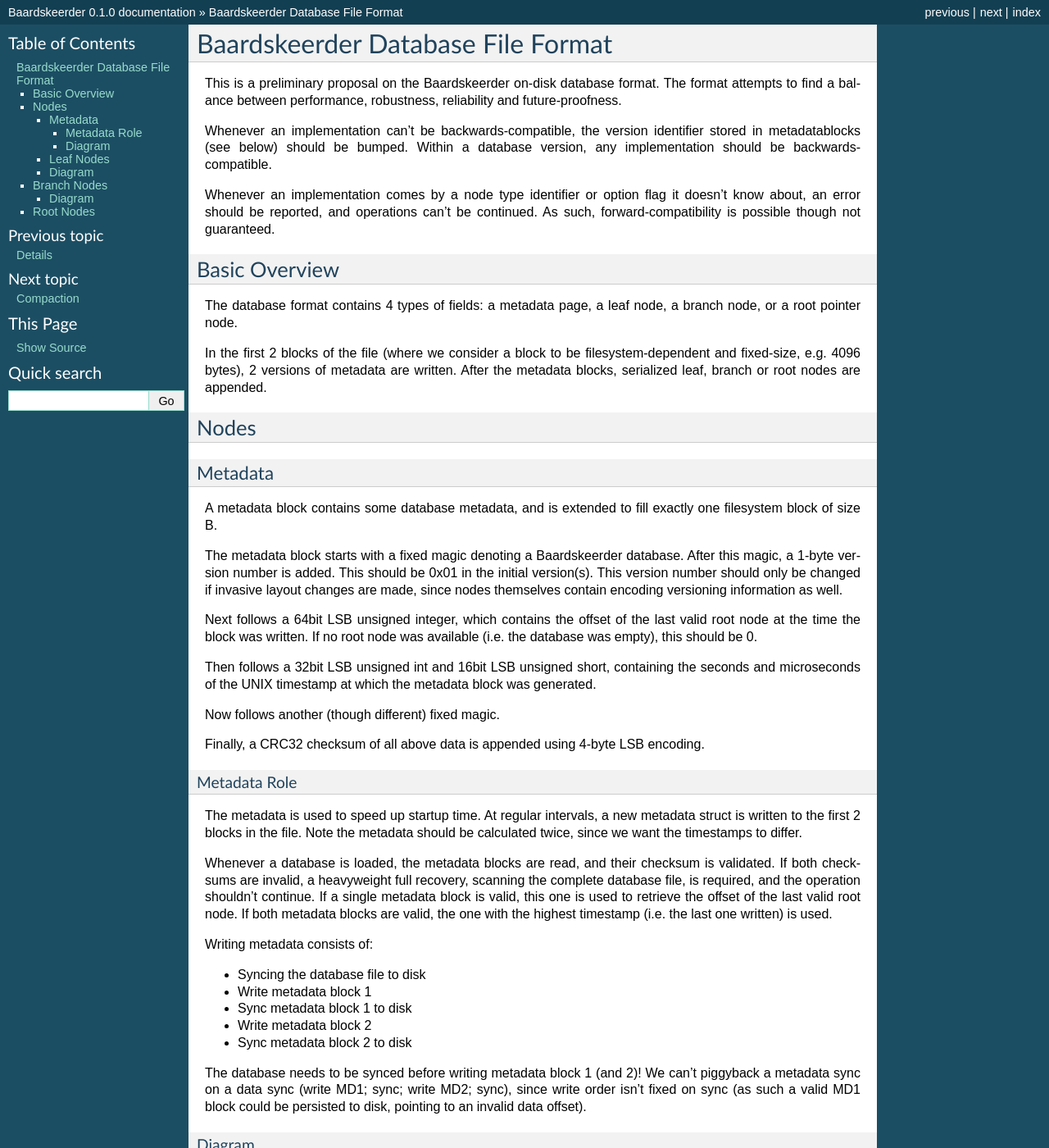
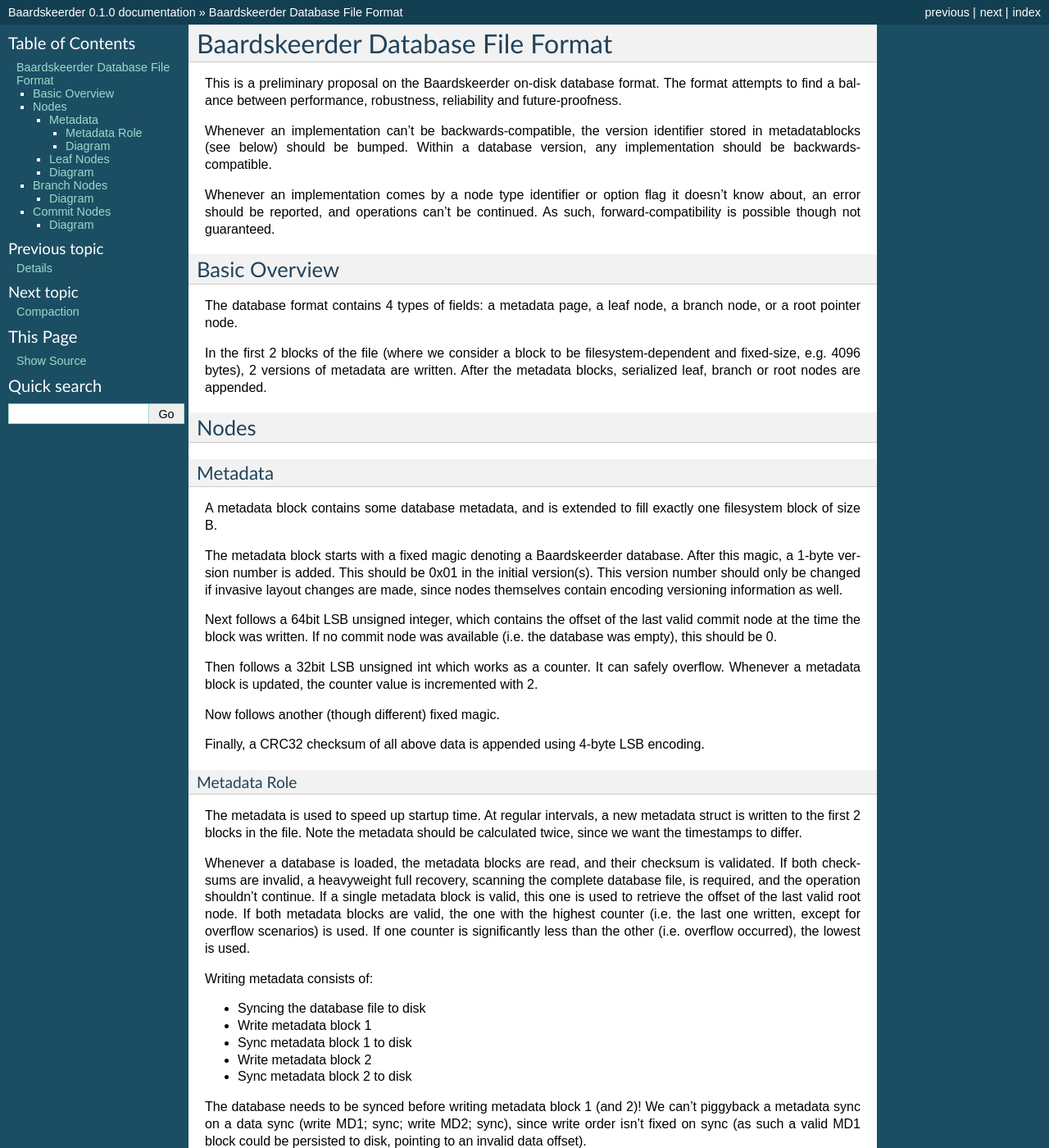
Before and after one commit to Incubaid/baardskeerder, a Sphinx documentation site: the page built from doc/disk_format.rst, in a window 1280 px wide and 1400 px high. Shown: the whole window at 82% size. Built offline with Sphinx 7.4.7, drawn with Linux system fonts in a browser that asks for light colours; some of the changed text lies outside the part shown.

Commit message:
Add commit nodes to disk format

```diff
--- a/doc/disk_format.rst
+++ b/doc/disk_format.rst
@@ -36,12 +36,12 @@
 information as well.
 
 Next follows a 64bit LSB unsigned integer, which contains the offset of the
-last valid root node at the time the block was written. If no root node was
+last valid commit node at the time the block was written. If no commit node was
 available (i.e. the database was empty), this should be 0.
 
-Then follows a 32bit LSB unsigned int and 16bit LSB unsigned short, containing
-the seconds and microseconds of the UNIX timestamp at which the metadata block
-was generated.
+Then follows a 32bit LSB unsigned int which works as a counter. It can safely
+overflow. Whenever a metadata block is updated, the counter value is
+incremented with 2.
 
 Now follows another (though different) fixed magic.
 
@@ -59,7 +59,9 @@
 scanning the complete database file, is required, and the operation shouldn't
 continue. If a single metadata block is valid, this one is used to retrieve the
 offset of the last valid root node. If both metadata blocks are valid, the one
-with the highest timestamp (i.e. the last one written) is used.
+with the highest counter (i.e. the last one written, except for overflow
+scenarios) is used. If one counter is significantly less than the other (i.e.
+overflow occurred), the lowest is used.
 
 Writing metadata consists of:
 
@@ -147,13 +149,37 @@
     | 4          | 1    | 1    | 1    | 4          | length | 8                  | 4          | length | 8                  | 4          |
     +------------------------------------------------------------------------------------------------------------------------------------+
 
-Root Nodes
-----------
-There are 2 ways to encode root nodes:
+Commit Nodes
+------------
+Whenever a slab has been written to all spindles, a commit node should be
+created. The commit node starts with a 32 bit LSB unsigned integer containing
+the length of the node, similar to other node formats. Then follows a single
+byte denoting a commit node (0x03 in the initial version).
 
-* Introduce a specific node type, containing nothing but a pointer to a root
-  branch node
-* Use one of the bitmap flags in a normal branch node to denote it can be used
-  as a root node.
+Next comes an always-incrementing integer using var-int encoding. The value is
+encoded in 32 bit LSB unsigned integers. The most significant bit denotes
+whether there's more data to be added (1 if there is, 0 in the final 32 bit
+value), and the lowest-value 32 bit integer comes first.
 
-If the latter is a suitable solution, we don't need a specific encoding.
+As such (in case the value encoding would be done in 8 bit integers, for
+demonstration purposes) this data::
+
+    0b01000000 == 64
+    0b01111111 == 127
+    0b10000010 0b00000001 == 130
+
+Next comes a 64 bit LSB unsigned integer contains the offset of the branch node
+containing the root of the B-tree.
+
+Finally, 4-byte CRC32 checksum of all this data (including the length
+specifier) is appended.
+
+Diagram
+~~~~~~~
+::
+
+    +-----------------------------------------------------------------------------+
+    | 0x00000032 | 0x03 | 0x80000002 0x00000001 | 0xabcdef0123456789 | 0xCC3232CC |
+    |-----------------------------------------------------------------------------|
+    | 4          | 1    | variable              | 64                 | 4          |
+    +-----------------------------------------------------------------------------+
```
